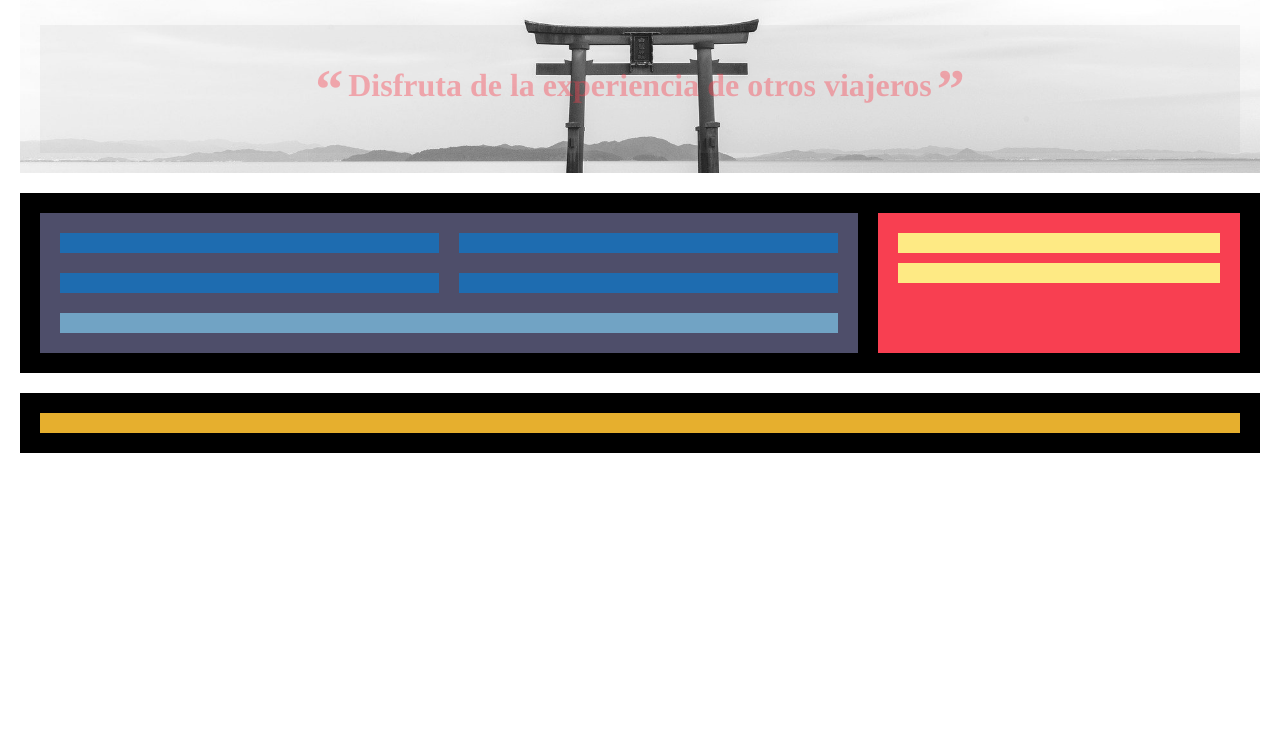
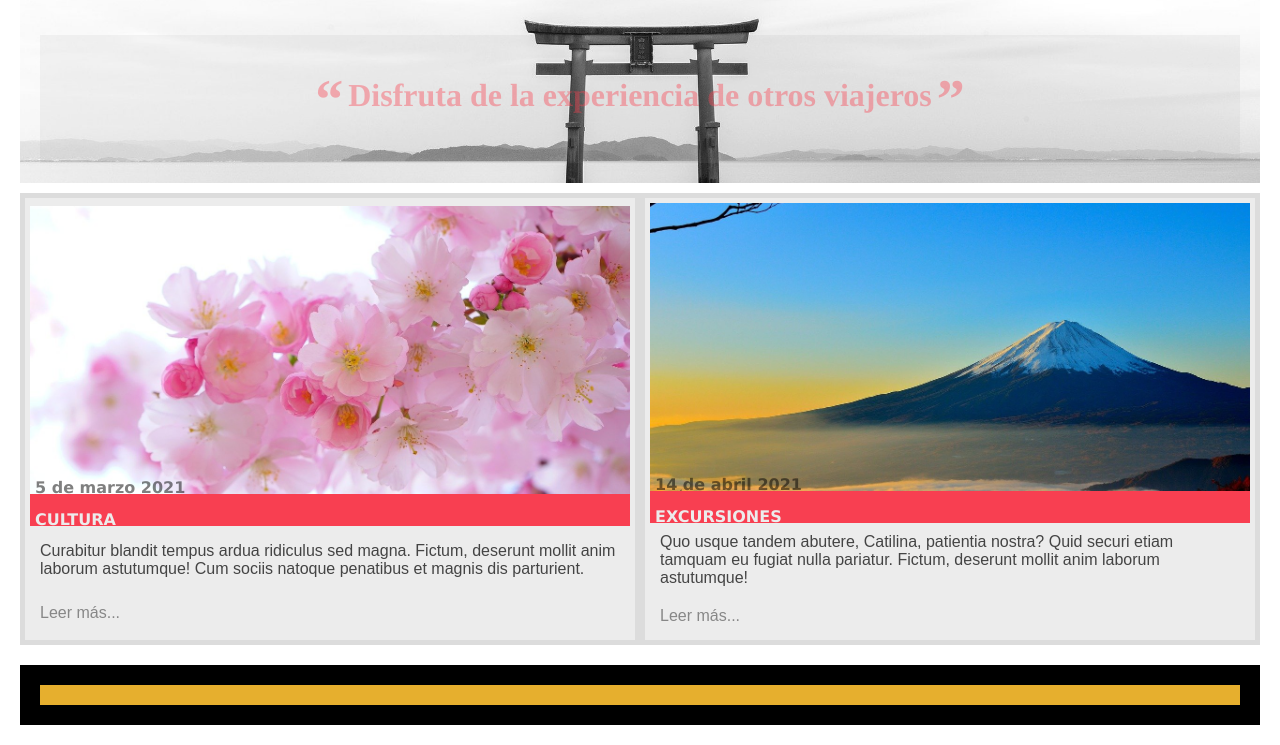
Before and after one commit to rubennp/ita-s1-flex, a plain HTML site: page index.html in a window 1280 px wide. Shown: the part 139-884 px from the top of the page. Before the commit the page ends 800 px from the top, so only its background shows below. Drawn offline with Linux system fonts and the light colour scheme.

Commit message:
Fi Ex5 del Nv2 de la Pr1

```diff
--- a/index.html
+++ b/index.html
@@ -44,23 +44,55 @@
             </section>
         </header>
         <main>
-            <section>
-                <article>
+            <!-- <section> -->
+                <article id="article1">
+                    <!-- (Ex5)
                     <p></p>
                     <p></p>
+                    -->
+                    <header>
+                        <div class="info">
+                            <time datetime="05-03-2021">5 de marzo 2021</time>
+                            <h2>CULTURA</h2>
+                        </div>
+                    </header>
+                    <p>
+                        Curabitur blandit tempus ardua ridiculus sed magna.
+                        Fictum, deserunt mollit anim laborum astutumque!
+                        Cum sociis natoque penatibus et magnis dis parturient.
+                    </p>
+                    <a href="#">Leer más...</a>
                 </article>
-                <article>
+                <article id="article2">
+                    <!-- (Ex5)
                     <p></p>
                     <p></p>
+                    -->
+                    <header>
+                        <div class="info">
+                            <time datetime="14-04-2021">14 de abril 2021</time>
+                            <h2>EXCURSIONES</h2>
+                        </div>
+                    </header>
+                    <p>
+                        Quo usque tandem abutere, Catilina, patientia nostra?
+                        Quid securi etiam tamquam eu fugiat nulla pariatur.
+                        Fictum, deserunt mollit anim laborum astutumque!
+                    </p>
+                    <a href="#">Leer más...</a>
                 </article>
+                <!-- per Ex 5
                 <footer>
                     <p></p>
                 </footer>
-            </section>
+                -->
+            <!-- </section>-->
+            <!-- (Ex5)
             <aside>
                 <p></p>
                 <p></p>
             </aside>
+            -->
         </main>
         <footer>
             <p></p>
--- a/styles/flex.css
+++ b/styles/flex.css
@@ -24,24 +24,31 @@ nav { align-content: center; }
 
 #top-header + section { flex: 100; }
 
+/* Exercici 5: */
+/*
 main > section { flex: 70; }
 
 aside { flex: 30; }
 
 article p { flex: 50; }
+*/
+article { flex: 50; }
 
 /* Exercici 2: */
 
 /* MEDIA QUERIES TAULETA */
 @media (min-width: 768px) and (max-width: 1024px) {
-    main > section, aside { flex: 100%; }
+    /* (Ex5) */
+    /* main > section, aside { flex: 100%; } */
 }
 
 /* Exercici 3: */
 
 /* MEDIA QUERIES MÒVIL */
 @media (min-width: 320px) and (max-width: 768px) {
-    #top-header div,
-    main > section,
-    article p { flex: 100%; }
+    #top-header div, article
+    /* (Ex5) */
+    /* main > section,
+    article p */
+    { flex: 100%; }
 }
--- a/styles/main.css
+++ b/styles/main.css
@@ -32,10 +32,21 @@ ul li {
     list-style-type: none;
 }
 
-p {
+/* (Ex5) */
+footer p {
     height: 20px;
+}
+p, a {
+    font-family: Montserrat, sans-serif;
     margin: 10px;
 }
+
+p { color: #444; }
+article a {
+    color: #878787;
+    transition: color linear 0.2s;
+}
+article a:hover { color: #444; }
 
 #top-header {
     padding: 20px;
@@ -43,7 +54,7 @@ p {
 }
 
 /* Exercici 4: */
-header {
+body > header {
     background: url("../images/header-background.jpg") no-repeat center center;
     background-size: cover;
     font-family: Montserrat, sans-serif;
@@ -92,6 +103,7 @@ nav i { margin-right: 10px; }
 #top-header + section p { background-color: #FED460; }
 */
 
+/* per Ex5
 main > section { background-color: #4E4E6A; }
 
 article p { background-color: #1E6CB0; }
@@ -99,10 +111,72 @@ article + footer p { background-color: #71A3C4; }
 
 aside { background-color: #F83F51; }
 aside p { background-color: #FEEA84; }
+*/
 
 body > footer p { background-color: #E6AF2E; }
 
 nav li a { padding: 5px; }
+
+/* Exercici 5: */
+header { margin: 10px 20px !important; }
+
+main {
+    background-color: #DCDCDC;
+    margin-top: 0 !important;
+    padding: 0 !important;
+}
+
+article {
+    background-color: #ECECEC;
+    margin: 5px;
+    padding: 5px;
+}
+
+article header {
+    display: flex;
+    justify-content: left;
+    width: 100%;
+    height: 20rem;
+    margin: 0 !important;
+}
+
+article header .info {
+    display: flex;
+    flex-direction: column;
+    justify-content: flex-end;
+    align-content: flex-start;
+    width: 100%;
+    padding: 0 5px 0 0;
+    margin: 0;
+}
+
+.info * { width: 100%; }
+
+.info h2, time {
+    font-family: Verdana, Geneva, Tahoma, sans-serif;
+    font-weight: 600;
+    line-height: 12px;
+    padding-left: 5px;
+}
+
+.info h2 {
+    text-transform: uppercase;
+    color: #ECECEC;
+    background-color: #F83F51;
+    padding-top: 20px;
+}
+
+.info time { color: rgba(0,0,0,0.5); }
+
+#article1 header {
+    background: url("../images/flor-cerezo.jpg") no-repeat center center;
+    background-size: cover;
+}
+
+#article2 header {
+    background: url("../images/fujiyama.jpg") no-repeat center center;
+    background-size: cover;
+}
 
 /*
  * Exercici 4: efecte rollover clicables
@@ -120,7 +194,8 @@ a:hover i { transform: rotate(-15deg); }
 /* MEDIA QUERIES TAULETA */
 @media (min-width: 768px) and (max-width: 1024px) {
     /* COLORS: */
-    main { background-color: #FEFE04; }
+    /* (Ex5) */
+    /* main { background-color: #FEFE04; } */
 }
 
 /* Exercici 3: */
@@ -128,6 +203,8 @@ a:hover i { transform: rotate(-15deg); }
 /* MEDIA QUERIES MÒVIL */
 @media (min-width: 320px) and (max-width: 768px) {
     /* COLORS: */
+    /* (Ex5) */
+    /*
     main { background-color: #FDE229; }
     main > section { background-color: #095070; }
 
@@ -136,7 +213,7 @@ a:hover i { transform: rotate(-15deg); }
 
     aside { background-color: #FC7A54; }
     aside p { background-color: #FDB36A; }
-
+    */
     body > footer p { background-color: #FEC864; }
 
     #top-header { margin-bottom: 20px !important; }
```
Also changed, not shown: images/flor-cerezo.jpg (added), images/fujiyama.jpg (added).
